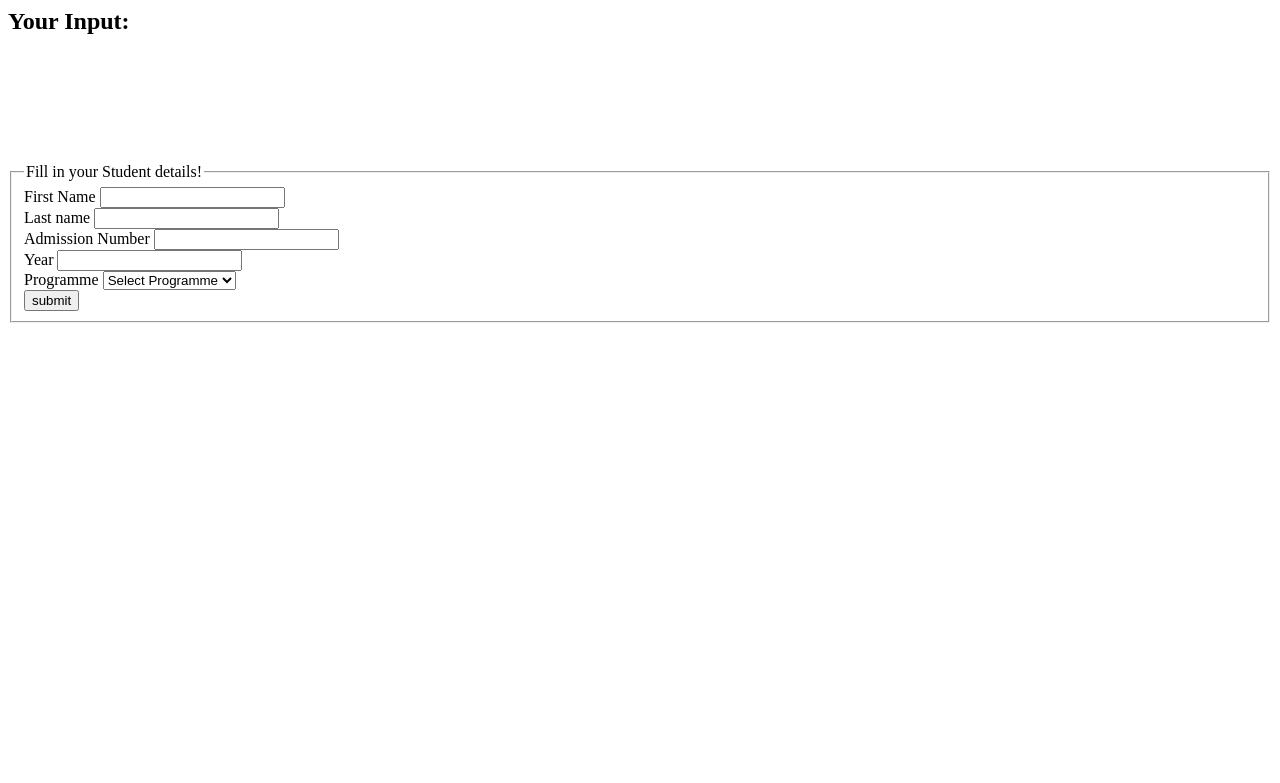
After one commit to Jonathan14853/phptraining, a PHP site: page /validatorForm.php in a window 1280 px wide. The commit adds this page. Shown: the top 783 px of the page. Run offline with PHP 8.4, Linux system fonts and the light colour scheme.

Commit message:
php training

```diff
--- a/cake.php
+++ b/cake.php
@@ -65,6 +65,7 @@ if(!empty($_POST['submitted']))
 <!DOCTYPE html>
 <html >
 <head>
+    <style>.error {color:#0000FF}; </style>
     <title>Cake Form</title>
     <link href="cakeform.css" rel="stylesheet" type="text/css" />
 </head>
--- a/nbproject/private/private.xml
+++ b/nbproject/private/private.xml
@@ -5,8 +5,10 @@
         <group>
             <file>file:/var/www/html/detailValidation.php</file>
             <file>file:/var/www/html/validation.php</file>
+            <file>file:/var/www/html/cake.php</file>
             <file>file:/var/www/html/myValidation.php</file>
             <file>file:/var/www/html/validate.php</file>
+            <file>file:/var/www/html/contact.php</file>
         </group>
     </open-files>
 </project-private>
--- /dev/null
+++ b/validatorForm.php
@@ -0,0 +1,140 @@
+
+
+<?php
+// define variables and set to empty values
+$fnameErr = $lnameErr = $admissionErr = $emailErr = $yearErr = $programmeErr = "";
+$fname = $lname  = $admission= $email =$year = $programme = "";
+
+if ($_SERVER["REQUEST_METHOD"] == "POST") {
+  if (empty($_POST["fname"])) {
+    $fnameErr = "Please fill in your first name";
+  } else {
+    $fname = test_input($_POST["name"]);
+    //A name should only contain letters and whitespace
+    if (!preg_match("/^[a-zA-Z ]*$/",$fname)) {
+      $fnameErr = "Only letters and white space allowed";
+    }
+
+  }
+  if (empty($_POST["lname"])) {
+    $lnameErr = "Please fill in your last name";
+  } else {
+    $lname = test_input($_POST["name"]);
+    //A name should only contain letters and whitespace
+    if (!preg_match("/^[a-zA-Z ]*$/",$lname)) {
+      $lnameErr = "Only letters and white space allowed";
+    }
+
+  }
+
+  if (empty($_POST["email"])) {
+    $emailErr = "Please fill in your email";
+  } else {
+    $email = test_input($_POST["email"]);
+    // check if e-mail address is well-formed
+    if (!filter_var($email, FILTER_VALIDATE_EMAIL)) {
+      $emailErr = "Invalid email format";
+    }
+  }
+
+  if (empty($_POST["admission"])) {
+    $admissionErr = "Your admission number is required";
+  } else {
+    $admission = test_input($_POST["admission"]);
+  }
+
+  if(empty($_POST["year"])){
+      $yearErr = "Enter the year you are in";
+  }else{
+      $year = test_input($_POST["year"]);
+  }
+
+  if(empty($_POST["programme"])){
+      $programmeErr = "Select your programme";
+  }else{
+      $programme = test_input($_POST["programme"]);
+  }
+}
+
+
+function test_input($data) {
+  $data = trim($data);
+  $data = stripslashes($data);
+  $data = htmlspecialchars($data);
+  return $data;
+}
+
+
+echo "<h2>Your Input:</h2>";
+echo $fname;
+echo "<br>";
+echo $lname;
+echo "<br>";
+echo $email;
+echo "<br>";
+echo $admission;
+echo "<br>";
+echo $year;
+echo "<br>";
+echo $programme;
+echo "<br>";
+
+
+?>
+<html>
+    <head>
+        <title>Student Registration Form</title>
+    </head>
+    <body>
+         <div id="wrap">
+            <form method="POST" action="formValidator.php">
+                <div>
+                    <div class="cont_details">
+                        <fieldset>
+                            <legend>Fill in your Student details!</legend>
+
+                            <div class="field_container">
+                                <label for="fname">First Name</label>
+                                <input type="text" id="fname" name="First Name"
+                                       value="<?php echo htmlentities($fname); ?>" />
+
+                                       <span class="error"><?php echo $fnameErr; ?></span>
+                                <br>
+                                <label for="lname">Last name</label>
+                                <input type="text" id="lname" name="Last Name"
+                                       value="<?php echo htmlentities($lname); ?>" />
+
+                                       <span class="error"><?php echo $lnameErr; ?></span>
+                                <br>
+                                <label for="admission">Admission Number</label>
+                                <input type="text"  id="admission" name="admission"
+                                       value="<?php echo htmlentities($admission);?>" />
+
+                                       <span class="error"><?php echo $admissionErr; ?></span>
+                                <br>
+                                <label for="year">Year</label>
+                                <input type="text" id="year"  name="year"
+                                       value="<?php echo htmlentities($year);?>" />
+
+                                       <span class="error"><?php echo $yearErr; ?></span>
+                                <br>
+                            </div>
+                            <div class="field_container">
+                                <label>Programme</label>
+                                       <span class="error"><?php echo $programmeErr; ?></span>
+                                       <select id="programme" name="programme">
+                                           <option value="">Select Programme</option>
+                                           <option><?php echo $programme=='Informatics'?'selected':'';?>Informatics</option>
+                                           <option><?php echo $programme=='Surveying'?'selected':'';?>Surveying</option>
+                                           <option><?php echo $programme=='Engineering'?'selected':'';?>Engineering</option>
+                                       </select>
+                            </div>
+
+                            <input type="submit"  name="Submitted" value="submit" id="submit">
+                        </fieldset>
+                    </div>
+                </div>
+            </form>
+        </div>
+    </body>
+</html>
```
Also changed, not shown: formValidator.php (added, +102 -0 lines).
